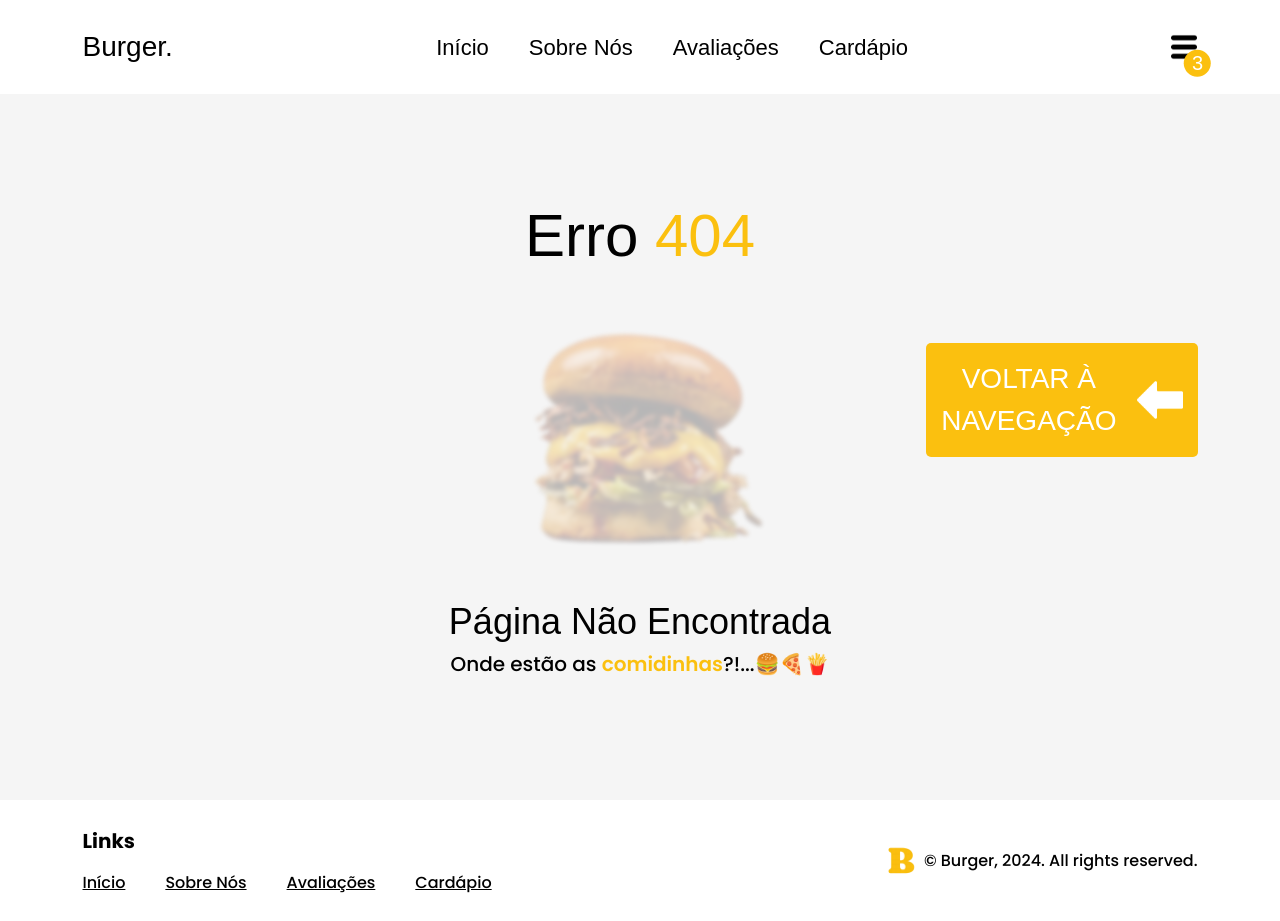
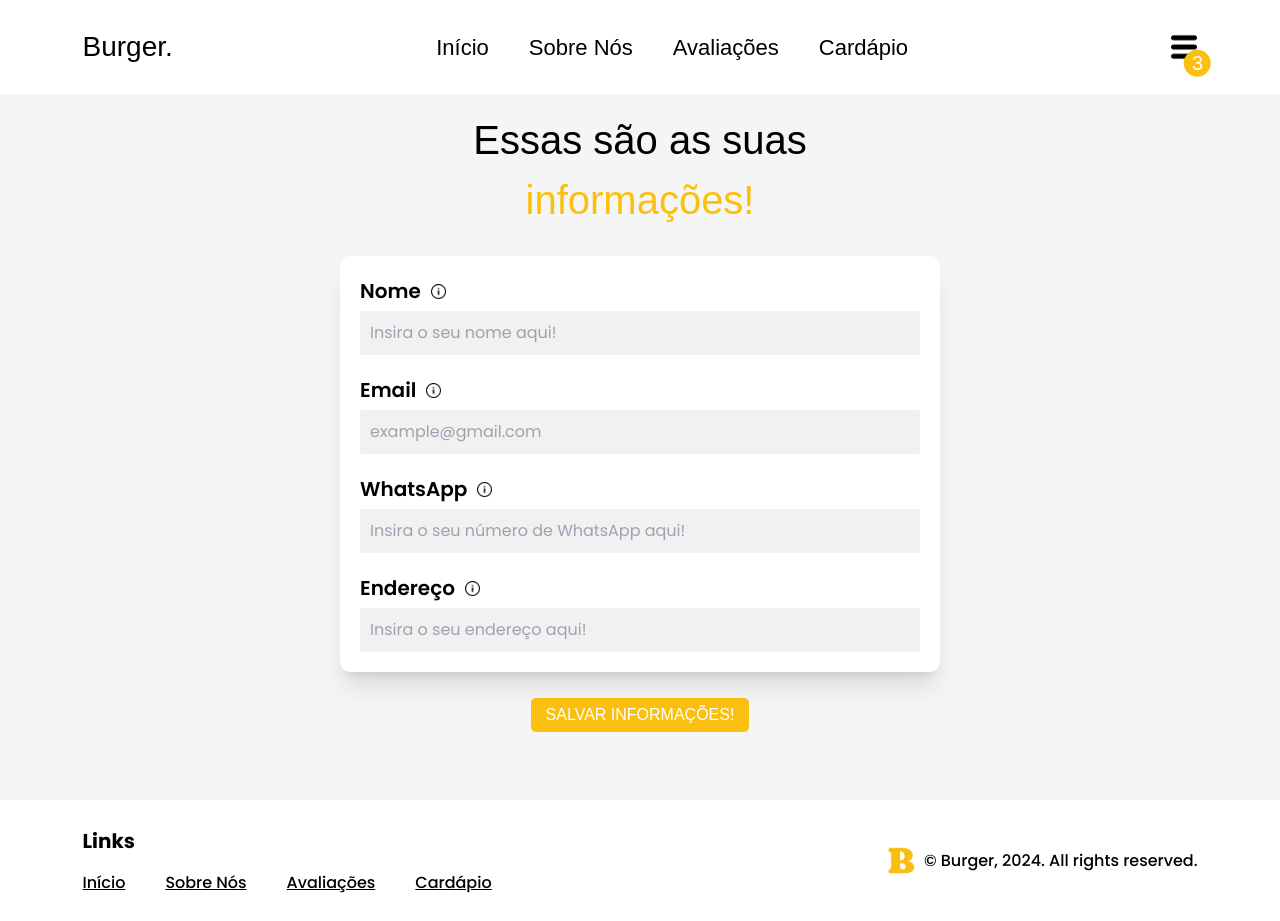
Before and after one commit to Joa0Gustav0/online-menu-app, a Next.js app: page /configuracoes-do-perfil in a window 1280 px wide. Before the commit this address had no page. Built offline with nearby package versions, Linux system fonts and the light colour scheme; a web font is replaced by a local one.

Commit message:
created profile settings page's primary structure and added it's primary styles

```diff
--- /dev/null
+++ b/app/configuracoes-do-perfil/page.tsx
@@ -0,0 +1,26 @@
+import Title from "../ui/Title";
+import Button from "../ui/button";
+import Inputs from "../ui/Inputs";
+
+function Page() {
+  return (
+    <main className="w-full max-w-[1366px] min-h-screen m-auto pt-[110px] pb-[36px] bg-[#f5f5f5]">
+      <div className="flex flex-col items-center gap-[26px] w-full max-w-[1115px] m-auto">
+        <Title text="Essas são as suas" span="informações!" />
+        <div className="flex flex-col gap-[20px] w-full max-w-[600px] p-[20px] m-auto bg-white rounded-[10px] shadow-xl">
+          {[
+            { title: "Nome", placeholder: "Insira o seu nome aqui!", infos: [""] },
+            { title: "Email", placeholder: "example@gmail.com", infos: [""] },
+            { title: "WhatsApp", placeholder: "Insira o seu número de WhatsApp aqui!", infos: [""] },
+            { title: "Endereço", placeholder: "Insira o seu endereço aqui!", infos: [""] },
+          ].map((input, i) => (
+            <Inputs key={"input-" + i} props={input} />
+          ))}
+        </div>
+        <Button text={"Salvar Informações!"} fontSize="32px" auto={false} irregular={true} />
+      </div>
+    </main>
+  );
+}
+
+export default Page;
--- /dev/null
+++ b/app/ui/Inputs.tsx
@@ -0,0 +1,20 @@
+import Image from "next/image";
+import infoIcon from "@/public/media/icons/info-icon.png";
+
+function Inputs({props}: {props: {
+  title: string;
+  placeholder: string;
+  infos: Array<string>;
+}}) {
+  return (
+    <label className="flex flex-col gap-[5px] px w-full">
+      <div className="flex items-center gap-[10px] text-[1.25em] font-semibold">
+        {props.title}
+        <Image src={infoIcon} alt={"Ícone representativo de informações"} className="w-[15px]" />
+      </div>
+      <input type="text" id={"input-for-" + props.title.toLowerCase()} placeholder={props.placeholder} className="px-[10px] py-[10px] bg-[#f1f1f1] rounded-[2.5px]" />
+    </label>
+  );
+}
+
+export default Inputs;
```
